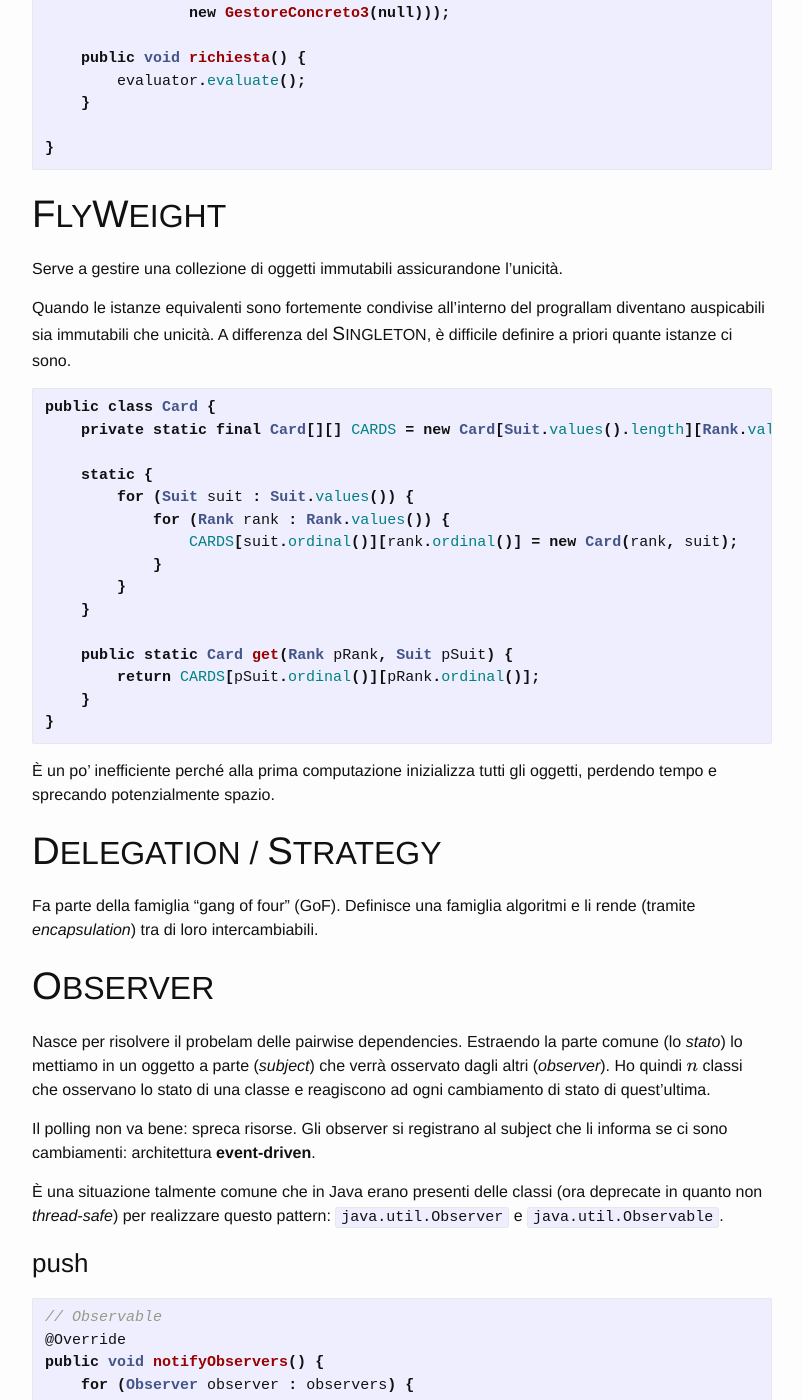
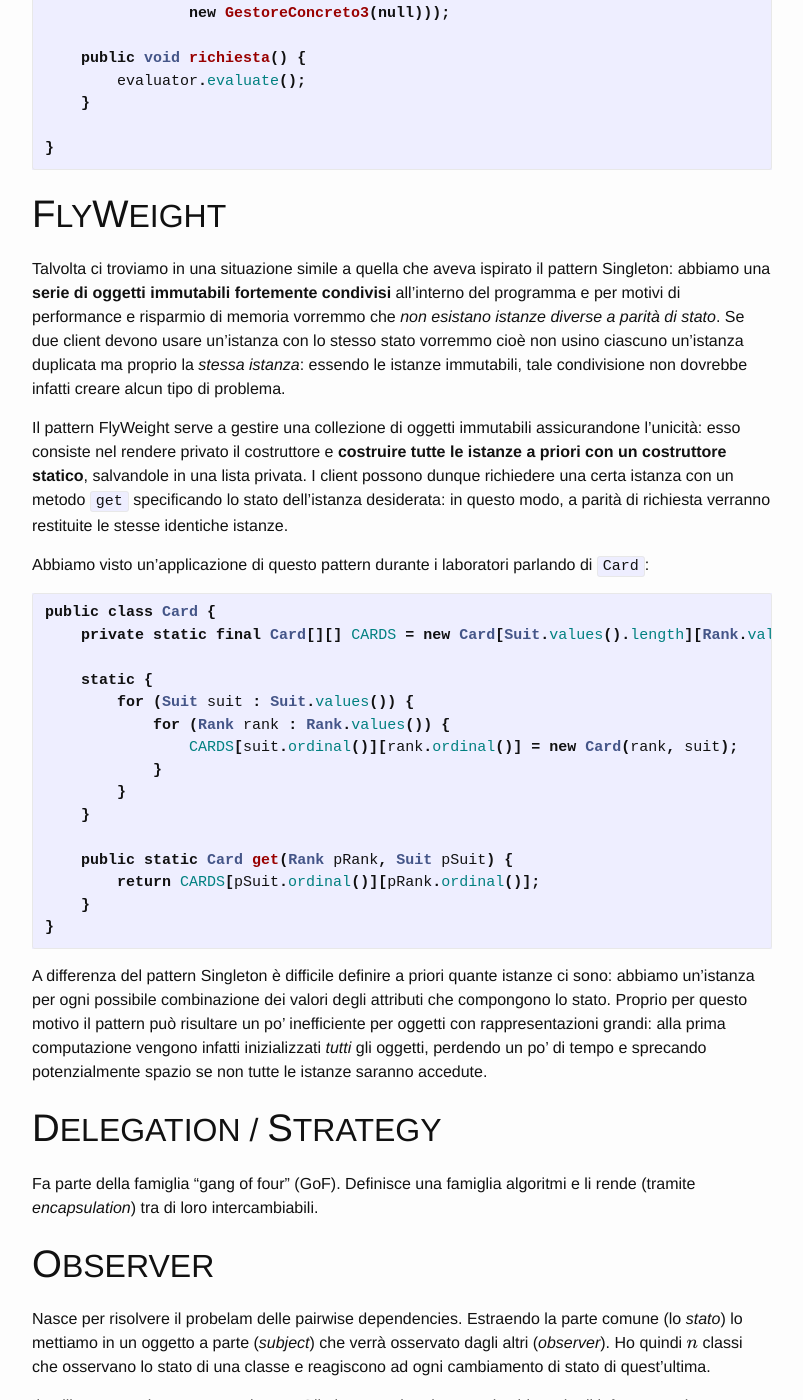
Before and after one commit to MarcoBuster/sweng, a Jekyll site: the page built from _posts/2022-10-26-Patterns.md, in a window 1280 px wide and 1400 px high, scrolled down 6201 px. Shown: the whole window, without its empty margins (238-1041 px from the left). Built offline with Jekyll 4.4.1, drawn with Linux system fonts in a browser that asks for light colours; formulas are drawn with MathJax 3; the table of contents is made by our own code.

Commit message:
Integrates FlyWeight notes

````diff
--- a/_posts/2022-10-26-Patterns.md
+++ b/_posts/2022-10-26-Patterns.md
@@ -175,10 +175,11 @@ public class Client {
 
 ## <big>F</big>LY<big>W</big>EIGHT
 
-Serve a gestire una collezione di oggetti immutabili assicurandone l'unicità.
+Talvolta ci troviamo in una situazione simile a quella che aveva ispirato il pattern Singleton: abbiamo una __serie di oggetti immutabili fortemente condivisi__ all'interno del programma e per motivi di performance e risparmio di memoria vorremmo che _non esistano istanze diverse a parità di stato_. Se due client devono usare un'istanza con lo stesso stato vorremmo cioè non usino ciascuno un'istanza duplicata ma proprio la _stessa istanza_: essendo le istanze immutabili, tale condivisione non dovrebbe infatti creare alcun tipo di problema.
 
-Quando le istanze equivalenti sono fortemente condivise all'interno del prograllam diventano auspicabili sia immutabili che unicità.
-A differenza del <big>S</big>INGLETON, è difficile definire a priori quante istanze ci sono.
+Il pattern FlyWeight serve a gestire una collezione di oggetti immutabili assicurandone l'unicità: esso consiste nel rendere privato il costruttore e __costruire tutte le istanze a priori con un costruttore statico__, salvandole in una lista privata. I client possono dunque richiedere una certa istanza con un metodo `get` specificando lo stato dell'istanza desiderata: in questo modo, a parità di richiesta verranno restituite le stesse identiche istanze.
+
+Abbiamo visto un'applicazione di questo pattern durante i laboratori parlando di `Card`:
 
 ```java
 public class Card {
@@ -198,7 +199,7 @@ public class Card {
 }
 ```
 
-È un po' inefficiente perché alla prima computazione inizializza tutti gli oggetti, perdendo tempo e sprecando potenzialmente spazio.
+A differenza del pattern Singleton è difficile definire a priori quante istanze ci sono: abbiamo un'istanza per ogni possibile combinazione dei valori degli attributi che compongono lo stato. Proprio per questo motivo il pattern può risultare un po' inefficiente per oggetti con rappresentazioni grandi: alla prima computazione vengono infatti inizializzati _tutti_ gli oggetti, perdendo un po' di tempo e sprecando potenzialmente spazio se non tutte le istanze saranno accedute.
 
 ## <big>D</big>ELEGATION / <big>S</big>TRATEGY
 
````
